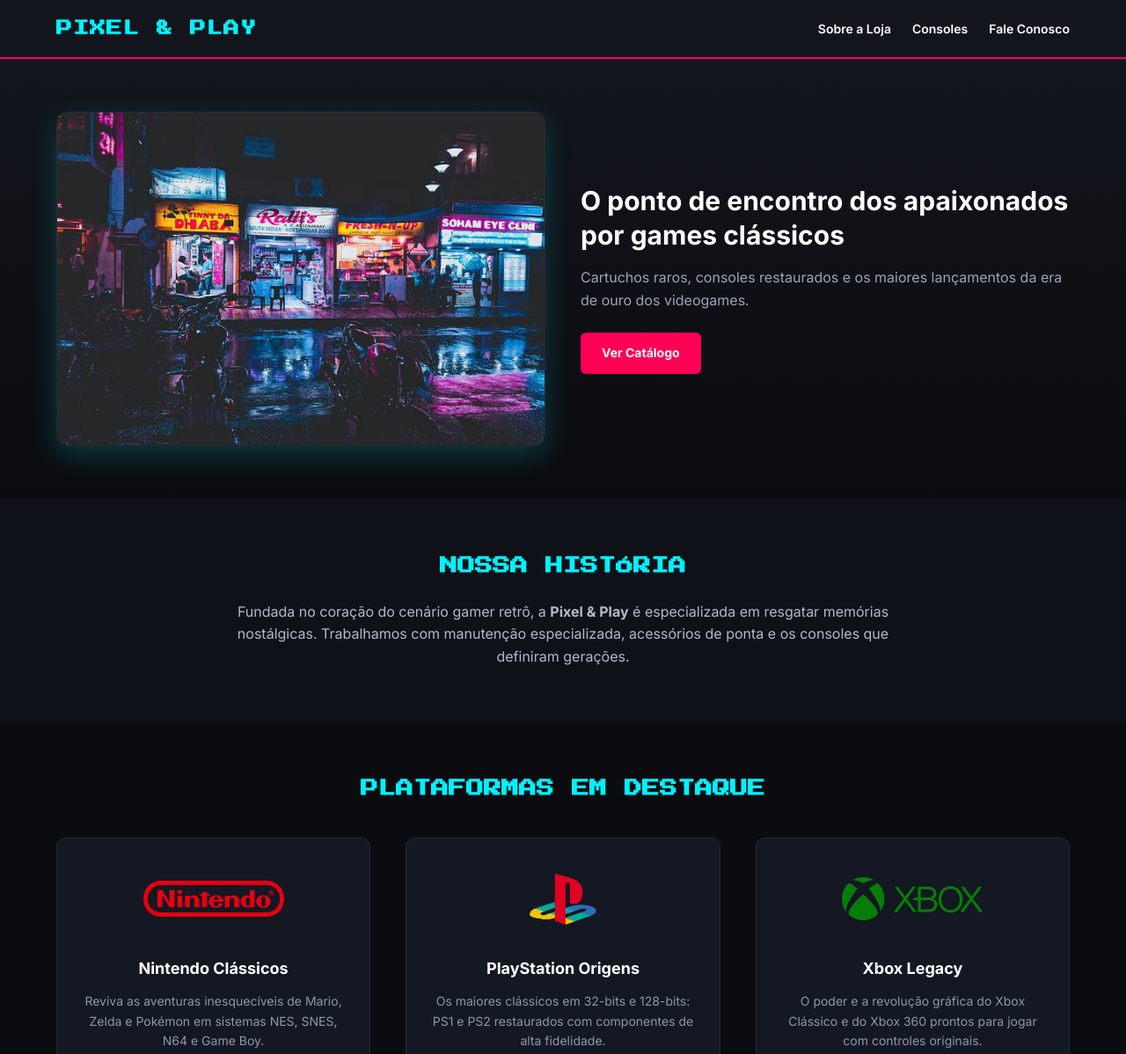
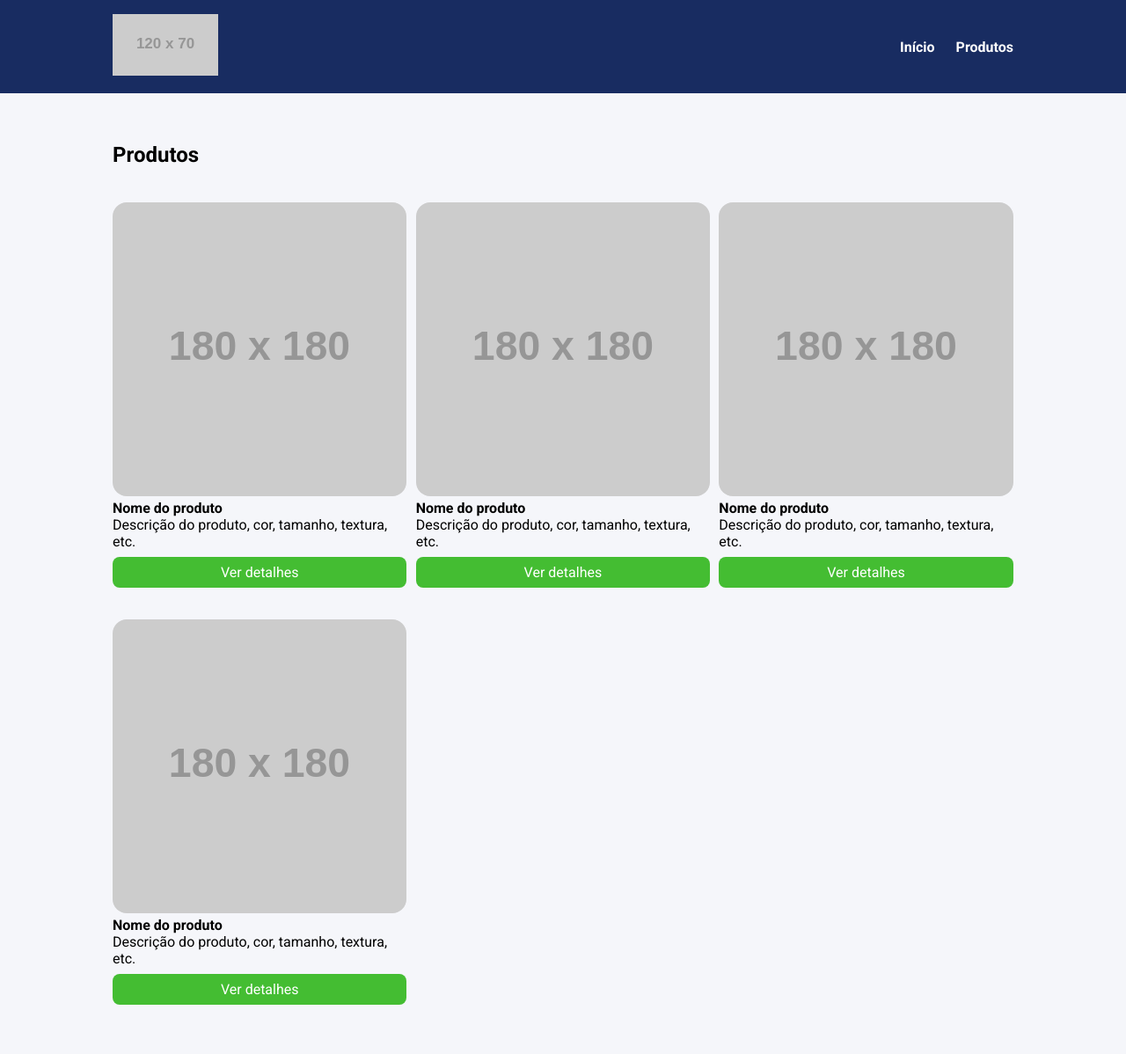
Before and after one commit to Tiogatito/ebac_curso_frontend, a plain HTML site: page index.html in a window 1280 px wide. Shown: the top 1198 px of the page at 88% size. After the commit the page ends 1163 px from the top, so only its background shows below. Drawn offline with Linux system fonts and the light colour scheme; placeholder pictures from the web are drawn by us.

Commit message:
estrutura sass modular e estilos compilados

```diff
--- a/index.html
+++ b/index.html
@@ -2,150 +2,78 @@
 <html lang="pt-BR">
 <head>
     <meta charset="UTF-8">
+    <meta http-equiv="X-UA-Compatible" content="IE=edge">
     <meta name="viewport" content="width=device-width, initial-scale=1.0">
-    <title>Pixel & Play - Games Retrô</title>
-
-    <!-- Google Fonts: Importando as fontes Press Start 2P e Inter -->
+    <title>Document</title>
     <link rel="preconnect" href="https://fonts.googleapis.com">
     <link rel="preconnect" href="https://fonts.gstatic.com" crossorigin>
-    <link href="https://fonts.googleapis.com/css2?family=Inter:wght@400;600;700&family=Press+Start+2P&display=swap" rel="stylesheet">
-
-    <!-- CSS Externo -->
-    <link rel="stylesheet" href="./main.css" />
+    <link href="https://fonts.googleapis.com/css2?family=Roboto:wght@400;700&display=swap" rel="stylesheet">
+    <link rel="stylesheet" href="styles.css">
 </head>
 <body>
-
-    <!-- CABEÇALHO -->
     <header>
         <div class="container">
-            <div class="logo">
-                <h1>PIXEL & PLAY</h1>
+            <div class="branding">
+                <img src="https://via.placeholder.com/120x70" />
             </div>
             <nav>
-                <ul>
-                    <li><a href="#sobre">Sobre a Loja</a></li>
-                    <li><a href="#produtos">Consoles</a></li>
-                    <li><a href="#contato">Fale Conosco</a></li>
+                <ul class="menu">
+                    <li>
+                        <a href="#">Início</a>
+                    </li>
+                    <li>
+                        <a href="#">Produtos</a>
+                    </li>
                 </ul>
             </nav>
         </div>
     </header>
-
-    <!-- BANNER COM A FOTO DA LOJA -->
-    <section id="hero">
-        <div class="container hero-content">
-            <img src="./imagens/loja.jpg" alt="Fachada da loja de games retrô" class="hero-image" />
-            <div class="hero-text">
-                <h2>O ponto de encontro dos apaixonados por games clássicos</h2>
-                <p>Cartuchos raros, consoles restaurados e os maiores lançamentos da era de ouro dos videogames.</p>
-                <a href="#produtos" class="btn">Ver Catálogo</a>
-            </div>
+    <section>
+        <div class="container">
+            <h2>Produtos</h2>
+            <ul class="products">
+                <li class="product-item">
+                    <img src="https://via.placeholder.com/180x180" />
+                    <h4>Nome do produto</h4>
+                    <p>
+                        Descrição do produto, cor, tamanho, textura, etc.
+                    </p>
+                    <a href="#" class="product-button">
+                        Ver detalhes
+                    </a>
+                </li>
+                <li class="product-item">
+                    <img src="https://via.placeholder.com/180x180" />
+                    <h4>Nome do produto</h4>
+                    <p>
+                        Descrição do produto, cor, tamanho, textura, etc.
+                    </p>
+                    <a href="#" class="product-button">
+                        Ver detalhes
+                    </a>
+                </li>
+                <li class="product-item">
+                    <img src="https://via.placeholder.com/180x180" />
+                    <h4>Nome do produto</h4>
+                    <p>
+                        Descrição do produto, cor, tamanho, textura, etc.
+                    </p>
+                    <a href="#" class="product-button">
+                        Ver detalhes
+                    </a>
+                </li>
+                <li class="product-item">
+                    <img src="https://via.placeholder.com/180x180" />
+                    <h4>Nome do produto</h4>
+                    <p>
+                        Descrição do produto, cor, tamanho, textura, etc.
+                    </p>
+                    <a href="#" class="product-button">
+                        Ver detalhes
+                    </a>
+                </li>
+            </ul>
         </div>
     </section>
-
-    <!-- SEÇÃO SOBRE -->
-    <section id="sobre">
-        <div class="container">
-            <h2 class="section-title">Nossa História</h2>
-            <p class="about-text">
-                Fundada no coração do cenário gamer retrô, a <strong>Pixel & Play</strong> é especializada em resgatar memórias nostálgicas. Trabalhamos com manutenção especializada, acessórios de ponta e os consoles que definiram gerações.
-            </p>
-        </div>
-    </section>
-
-    <!-- SEÇÃO CONSOLES / PRODUTOS -->
-    <section id="produtos">
-        <div class="container">
-            <h2 class="section-title">Plataformas em Destaque</h2>
-            <div class="cards-grid">
-                <!-- Card Nintendo -->
-                <article class="card">
-                    <div class="card-img-wrapper">
-                        <img src="./imagens/nintendo.png" alt="Logo Nintendo" />
-                    </div>
-                    <h3>Nintendo Clássicos</h3>
-                    <p>Reviva as aventuras inesquecíveis de Mario, Zelda e Pokémon em sistemas NES, SNES, N64 e Game Boy.</p>
-                    <a href="#contato" class="btn">Solicitar Orçamento</a>
-                </article>
-
-                <!-- Card PlayStation -->
-                <article class="card">
-                    <div class="card-img-wrapper">
-                        <img src="./imagens/playstation.png" alt="Logo PlayStation" />
-                    </div>
-                    <h3>PlayStation Origens</h3>
-                    <p>Os maiores clássicos em 32-bits e 128-bits: PS1 e PS2 restaurados com componentes de alta fidelidade.</p>
-                    <a href="#contato" class="btn">Solicitar Orçamento</a>
-                </article>
-
-                <!-- Card Xbox -->
-                <article class="card">
-                    <div class="card-img-wrapper">
-                        <img src="./imagens/xbox.png" alt="Logo Xbox" />
-                    </div>
-                    <h3>Xbox Legacy</h3>
-                    <p>O poder e a revolução gráfica do Xbox Clássico e do Xbox 360 prontos para jogar com controles originais.</p>
-                    <a href="#contato" class="btn">Solicitar Orçamento</a>
-                </article>
-            </div>
-        </div>
-    </section>
-
-    <!-- FORMULÁRIO DE CONTATO -->
-    <section id="contato">
-        <div class="container">
-            <h2 class="section-title">Entre em Contato</h2>
-            <p class="subtitle">Procurando um jogo específico ou quer tirar dúvidas sobre restaurações? Mande uma mensagem!</p>
-
-            <form class="contact-form">
-                <div class="form-group">
-                    <label for="nome">Nome Completo</label>
-                    <input type="text" id="nome" name="nome" placeholder="Seu nome" required />
-                </div>
-
-                <div class="form-group">
-                    <label for="email">E-mail</label>
-                    <input type="email" id="email" name="email" placeholder="seuemail@exemplo.com" required />
-                </div>
-
-                <div class="form-group">
-                    <label for="plataforma">Plataforma de Interesse</label>
-                    <select id="plataforma" name="plataforma">
-                        <option value="nintendo">Nintendo</option>
-                        <option value="playstation">PlayStation</option>
-                        <option value="xbox">Xbox</option>
-                        <option value="outros">Outro console / Raros</option>
-                    </select>
-                </div>
-
-                <div class="form-group">
-                    <label for="mensagem">Mensagem</label>
-                    <textarea id="mensagem" name="mensagem" rows="5" placeholder="Escreva aqui o que procura..." required></textarea>
-                </div>
-
-                <button type="submit" class="btn-submit">Enviar Mensagem</button>
-            </form>
-        </div>
-    </section>
-
-    <!-- RODAPÉ E REDES SOCIAIS -->
-    <footer>
-        <div class="container footer-content">
-            <p>&copy; 2026 Pixel & Play Games Retrô. Todos os direitos reservados.</p>
-            <div class="social-links">
-                <span>Siga-nos:</span>
-                <a href="#" title="Instagram">
-                    <img src="./imagens/instagram.png" alt="Instagram" />
-                </a>
-                <a href="#" title="Facebook">
-                    <img src="./imagens/facebook.png" alt="Facebook" />
-                </a>
-                <a href="#" title="YouTube">
-                    <img src="./imagens/youtube.png" alt="YouTube" />
-                </a>
-            </div>
-        </div>
-    </footer>
-
 </body>
 </html>
--- /dev/null
+++ b/sass/_base.scss
@@ -0,0 +1,30 @@
+@use 'variables' as *;
+
+* {
+    margin: 0;
+    padding: 0;
+    box-sizing: border-box;
+    font-family: $fonte-padrao;
+}
+
+body {
+    background-color: $cor-fundo;
+}
+
+li {
+    list-style: none;
+}
+
+.container {
+    max-width: $largura-maxima;
+    width: 100%;
+    margin: 0 auto;
+
+    @media screen and (max-width: 1023px) {
+        max-width: 80%;
+    }
+}
+
+section {
+    padding: 56px 0;
+}
--- /dev/null
+++ b/sass/_header.scss
@@ -0,0 +1,29 @@
+@use 'variables' as *;
+
+header {
+    background-color: $cor-cabecalho;
+    position: sticky;
+    top: 0;
+    left: 0;
+
+    .container {
+        display: flex;
+        justify-content: space-between;
+        align-items: center;
+        padding: 16px 0;
+    }
+
+    .menu {
+        display: flex;
+
+        li {
+            font-weight: bold;
+            margin-left: 24px;
+
+            a {
+                color: $cor-branca;
+                text-decoration: none;
+            }
+        }
+    }
+}
--- /dev/null
+++ b/sass/_products.scss
@@ -0,0 +1,45 @@
+@use 'variables' as *;
+
+.products {
+    margin-top: 40px;
+    display: grid;
+    grid-template-columns: repeat(3, 32.66%);
+    column-gap: 1%;
+    row-gap: 4%;
+    width: 100%;
+
+    @media screen and (max-width: 1023px) {
+        grid-template-columns: repeat(2, 48.5%);
+        column-gap: 3%;
+    }
+
+    @media screen and (max-width: 767px) {
+        display: block;
+    }
+}
+
+.product-item {
+    img {
+        width: 100%;
+        border-radius: 16px;
+    }
+
+    @media screen and (max-width: 767px) {
+        margin-bottom: 32px;
+    }
+}
+
+.product-button {
+    display: block;
+    background-color: $cor-botao;
+    color: $cor-branca;
+    text-align: center;
+    padding: 8px 0;
+    border-radius: 8px;
+    margin-top: 8px;
+    text-decoration: none;
+
+    &:hover {
+        background-color: $cor-botao-hover;
+    }
+}
--- /dev/null
+++ b/sass/main.scss
@@ -0,0 +1,4 @@
+@use 'variables';
+@use 'base';
+@use 'header';
+@use 'products';
--- /dev/null
+++ b/styles.css
@@ -0,0 +1,102 @@
+* {
+    margin: 0;
+    padding: 0;
+    box-sizing: border-box;
+    font-family: Roboto, sans-serif;
+}
+
+body {
+    background-color: #f5f6fa;
+}
+
+li {
+    list-style: none;
+}
+
+.container {
+    max-width: 1024px;
+    width: 100%;
+    margin: 0 auto;
+}
+
+header {
+    background-color: #182C61;
+    position: sticky;
+    top: 0;
+    left: 0;
+}
+
+header .container {
+    display: flex;
+    justify-content: space-between;
+    align-items: center;
+    padding: 16px 0;
+}
+
+.menu {
+    display: flex;
+}
+
+.menu li {
+    font-weight: bold;
+    margin-left: 24px;
+}
+
+.menu li a {
+    color: #fff;
+    text-decoration: none;
+}
+
+section {
+    padding: 56px 0;
+}
+
+.products {
+    margin-top: 40px;
+    display: grid;
+    grid-template-columns: repeat(3, 32.66%);
+    column-gap: 1%;
+    row-gap: 4%;
+    width: 100%;
+}
+
+.product-item img {
+    width: 100%;
+    border-radius: 16px;
+}
+
+.product-button {
+    display: block;
+    background-color: #44bd32;
+    color: #fff;
+    text-align: center;
+    padding: 8px 0;
+    border-radius: 8px;
+    margin-top: 8px;
+    text-decoration: none;
+}
+
+.product-button:hover {
+    background-color: #4cd137;
+}
+
+@media screen and (max-width: 1023px) {
+    .container {
+        max-width: 80%;
+    }
+
+    .products {
+        grid-template-columns: repeat(2, 48.5%);
+        column-gap: 3%;
+    }
+}
+
+@media screen and (max-width: 767px) {
+    .products {
+        display: block;
+    }
+
+    .product-item  {
+        margin-bottom: 32px;
+    }
+}
```
Also changed, not shown: sass/_variables.scss (added, +8 -0 lines).
